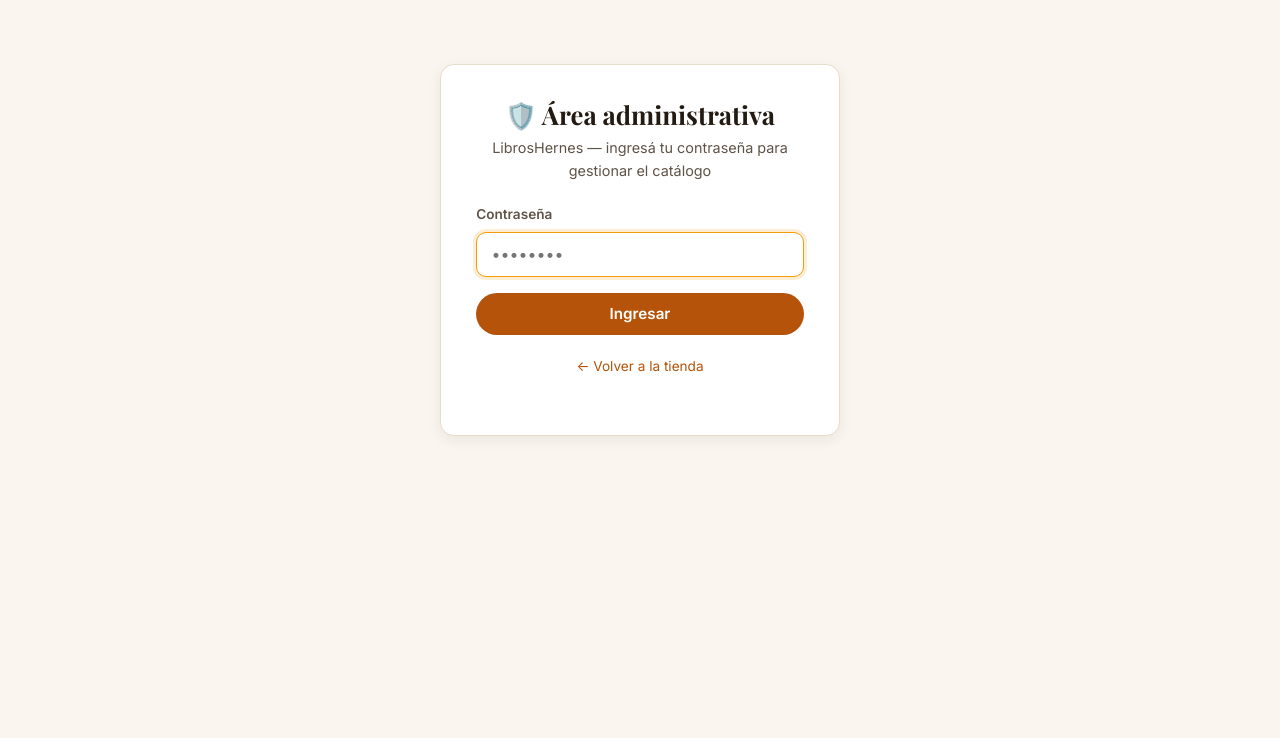
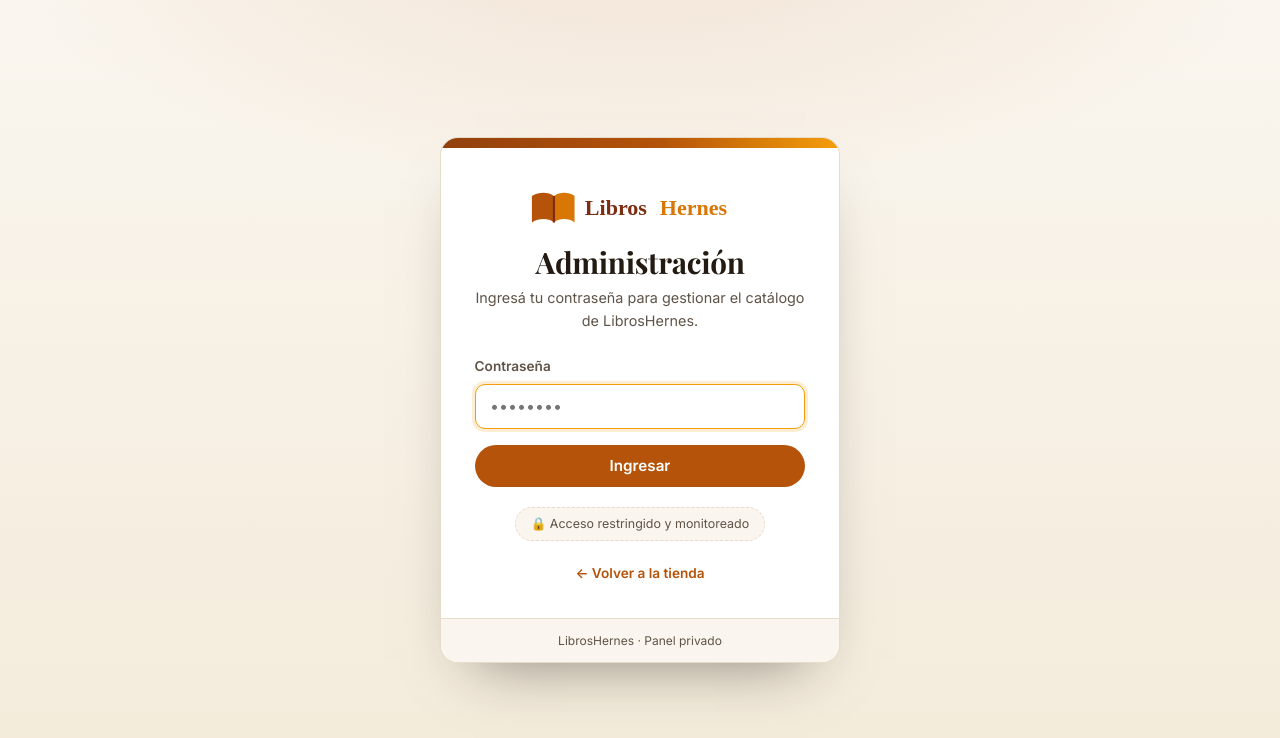
Before and after one commit to JesusENavaG/LibrosHernes, a website: page views/admin.html in a window 1280 px wide. Drawn offline with nearby package versions, Linux system fonts and the light colour scheme.

Commit message:
Panel admin en ruta oculta (/admin): fuera de public, sin enlaces en la tienda, noindex y bloqueo por intentos fallidos de login

```diff
--- a/public/css/styles.css
+++ b/public/css/styles.css
@@ -126,7 +126,6 @@ h1, h2, h3 { font-family: var(--fuente-titulo); line-height: 1.15; }
   transition: color 0.15s;
 }
 .nav__enlace:hover { color: var(--ámbar); }
-.nav__enlace--admin { font-size: 0.85rem; opacity: 0.7; }
 
 .header__acciones { display: flex; align-items: center; gap: 0.7rem; }
 
--- a/render.yaml
+++ b/render.yaml
@@ -34,6 +34,9 @@ services:
         value: libros
       - key: TABLA_PEDIDOS
         value: pedidos
+      # Ruta secreta del panel de administración (cambiar por una palabra propia)
+      - key: ADMIN_RUTA
+        value: admin
 
       # ---- Secretas: pegar el valor en el panel de Render ----
       # (sync: false = Render las pide al desplegar, no se guardan en git)
--- a/scripts/capturar.js
+++ b/scripts/capturar.js
@@ -6,7 +6,7 @@ const puppeteer = require('puppeteer-core');
 const path = require('path');
 
 const CHROME = 'C:/Program Files/Google/Chrome/Application/chrome.exe';
-const BASE = 'http://localhost:3000';
+const BASE = process.env.BASE || 'http://localhost:3000';
 const salida = (nombre) => path.join(__dirname, '..', nombre);
 
 (async () => {
@@ -56,7 +56,7 @@ const salida = (nombre) => path.join(__dirname, '..', nombre);
   const page2 = await browser.newPage();
   await page2.setViewport({ width: 1366, height: 900 });
   page2.on('pageerror', (e) => errores.push('ADMIN PAGEERROR: ' + e.message));
-  await page2.goto(BASE + '/admin.html', { waitUntil: 'networkidle0', timeout: 30000 });
+  await page2.goto(BASE + '/admin', { waitUntil: 'networkidle0', timeout: 30000 });
   await new Promise((r) => setTimeout(r, 500));
   await page2.screenshot({ path: salida('captura-admin-login.png') });
 
--- a/public/admin.html
+++ b/views/admin.html
@@ -3,22 +3,89 @@
 <head>
   <meta charset="UTF-8" />
   <meta name="viewport" content="width=device-width, initial-scale=1.0" />
+  <!-- El panel nunca aparece en buscadores -->
+  <meta name="robots" content="noindex, nofollow, noarchive" />
   <title>Administración | LibrosHernes</title>
-  <link rel="icon" type="image/svg+xml" href="img/logo.svg" />
+  <link rel="icon" type="image/svg+xml" href="/img/logo.svg" />
   <link href="https://fonts.googleapis.com/css2?family=Playfair+Display:wght@600;700;800&family=Inter:wght@400;500;600;700&display=swap" rel="stylesheet" />
-  <link rel="stylesheet" href="css/styles.css" />
+  <link rel="stylesheet" href="/css/styles.css" />
   <style>
     /* Estilos exclusivos del panel de administración */
+
+    /* ---------- Pantalla de acceso ---------- */
+    .acceso {
+      min-height: 100vh;
+      display: grid;
+      place-items: center;
+      padding: 2rem 1rem;
+      background:
+        radial-gradient(1100px 460px at 50% -12%, rgba(180, 83, 9, 0.13), transparent 62%),
+        linear-gradient(180deg, var(--crema) 0%, var(--crema-2) 100%);
+    }
+
+    .login {
+      width: 100%;
+      max-width: 400px;
+      background: #fff;
+      border: 1px solid var(--borde);
+      border-radius: 18px;
+      overflow: hidden;
+      box-shadow: 0 30px 60px -34px rgba(35, 26, 18, 0.55);
+    }
+    .login__banda {
+      height: 10px;
+      background: linear-gradient(90deg, var(--ámbar-hover) 0%, var(--ámbar) 55%, var(--ámbar-claro) 100%);
+    }
+    .login__cuerpo { padding: 2.3rem 2.1rem 2rem; text-align: center; }
+    .login__logo { width: auto; height: 44px; margin: 0 auto 1rem; display: block; }
+    .login h1 {
+      font-family: var(--fuente-titulo);
+      font-size: 1.85rem;
+      line-height: 1.15;
+      color: var(--tinta);
+      margin-bottom: 0.45rem;
+      letter-spacing: -0.01em;
+    }
+    .login__bajada { color: var(--tinta-suave); font-size: 0.9rem; margin-bottom: 1.5rem; }
+    .login form { text-align: left; }
+    .login .campo { margin-bottom: 1rem; }
+    .login__nota {
+      display: inline-flex;
+      align-items: center;
+      gap: 0.4rem;
+      margin-top: 1.3rem;
+      font-size: 0.78rem;
+      color: var(--tinta-suave);
+      background: var(--crema);
+      border: 1px dashed var(--borde);
+      border-radius: 999px;
+      padding: 0.35rem 0.9rem;
+    }
+    .login__volver {
+      display: inline-block;
+      margin-top: 1.4rem;
+      font-size: 0.85rem;
+      font-weight: 600;
+      color: var(--ámbar);
+      text-decoration: none;
+    }
+    .login__volver:hover { color: var(--ámbar-hover); text-decoration: underline; }
+    .login__pie {
+      border-top: 1px solid var(--borde);
+      background: var(--crema);
+      padding: 0.75rem 1rem;
+      font-size: 0.75rem;
+      color: var(--tinta-suave);
+      text-align: center;
+    }
+
+    /* ---------- Panel ---------- */
     .admin { min-height: 100vh; padding: 2.5rem 0 4rem; }
     .admin__top { display: flex; justify-content: space-between; align-items: center; margin-bottom: 2rem; flex-wrap: wrap; gap: 1rem; }
     .admin__top h1 { font-size: 1.8rem; }
     .estado-bbdd { font-size: 0.85rem; padding: 0.4rem 0.9rem; border-radius: 999px; font-weight: 600; }
     .estado-bbdd--ok { background: #d1fae5; color: #065f46; }
     .estado-bbdd--demo { background: #fef3c7; color: #92400e; }
-
-    .login { max-width: 400px; margin: 4rem auto; background: #fff; padding: 2.2rem; border-radius: var(--radio); border: 1px solid var(--borde); box-shadow: var(--sombra-suave); text-align: center; }
-    .login h1 { font-size: 1.6rem; margin-bottom: 0.4rem; }
-    .login p { color: var(--tinta-suave); font-size: 0.9rem; margin-bottom: 1.4rem; }
 
     .admin__grid { display: grid; grid-template-columns: 360px 1fr; gap: 1.8rem; align-items: start; }
     @media (max-width: 900px) { .admin__grid { grid-template-columns: 1fr; } }
@@ -50,19 +117,30 @@
   </style>
 </head>
 <body>
-  <!-- ==================== LOGIN ==================== -->
-  <section class="login" id="vistaLogin">
-    <h1>🛡️ Área administrativa</h1>
-    <p>LibrosHernes — ingresá tu contraseña para gestionar el catálogo</p>
+  <!-- ==================== ACCESO ==================== -->
+  <section class="acceso" id="vistaLogin">
+    <div class="login">
+      <div class="login__banda"></div>
+      <div class="login__cuerpo">
+        <img class="login__logo" src="/img/logo.svg" alt="" />
+        <h1>Administración</h1>
+        <p class="login__bajada">Ingresá tu contraseña para gestionar el catálogo de LibrosHernes.</p>
+
         <form id="formLogin">
-      <label class="campo" style="text-align:left">
+          <label class="campo">
             <span>Contraseña</span>
-        <input type="password" id="passwordLogin" required autofocus placeholder="••••••••" />
+            <input type="password" id="passwordLogin" required autofocus placeholder="••••••••" autocomplete="current-password" />
           </label>
           <div class="errores" id="errorLogin" hidden></div>
           <button type="submit" class="btn btn--primario btn--bloque">Ingresar</button>
         </form>
-    <p style="margin-top:1.2rem"><a href="index.html" style="font-size:0.85rem;color:var(--ámbar)">← Volver a la tienda</a></p>
+
+        <span class="login__nota">🔒 Acceso restringido y monitoreado</span>
+        <br />
+        <a class="login__volver" href="/">← Volver a la tienda</a>
+      </div>
+      <div class="login__pie">LibrosHernes · Panel privado</div>
+    </div>
   </section>
 
   <!-- ==================== PANEL ==================== -->
@@ -72,7 +150,7 @@
         <h1>📚 Panel de libros</h1>
         <div style="display:flex; gap:0.7rem; align-items:center; flex-wrap:wrap">
           <span class="estado-bbdd" id="estadoBbdd">conectando...</span>
-          <a href="index.html" class="btn btn--sm" style="background:var(--crema-2);color:var(--tinta)">Ver tienda</a>
+          <a href="/" class="btn btn--sm" style="background:var(--crema-2);color:var(--tinta)">Ver tienda</a>
           <button class="btn btn--sm btn--peligro" id="btnSalir">Salir</button>
         </div>
       </div>
@@ -149,6 +227,6 @@
 
   <div class="toast" id="toast" hidden></div>
 
-  <script src="js/admin.js"></script>
+  <script src="__RUTA_ADMIN__.js"></script>
 </body>
 </html>
--- a/public/js/admin.js
+++ b/views/admin.js
@@ -109,8 +109,8 @@ function renderizarLista() {
     .map(
       (l) => `
       <div class="fila-libro">
-        <img src="${escapeHtml(l.imagen_url || 'img/covers/sin-imagen.svg')}" alt=""
-             onerror="this.src='img/covers/sin-imagen.svg'" />
+        <img src="${escapeHtml(l.imagen_url || '/img/covers/sin-imagen.svg')}" alt=""
+             onerror="this.src='/img/covers/sin-imagen.svg'" />
         <div>
           <h3>${escapeHtml(l.titulo)} ${l.activo ? '' : '<span class="etiqueta-inactiva">OCULTO</span>'}</h3>
           <small>${escapeHtml(l.autor || 'Sin autor')} · Stock: ${l.stock}</small>
```
Also changed, not shown: DEPLOY.md (+1 -1 lines), public/index.html (+0 -2 lines), server.js (+81 -1 lines), README.md, 1 other file. Lines whose indentation alone changed are shown as unchanged.
